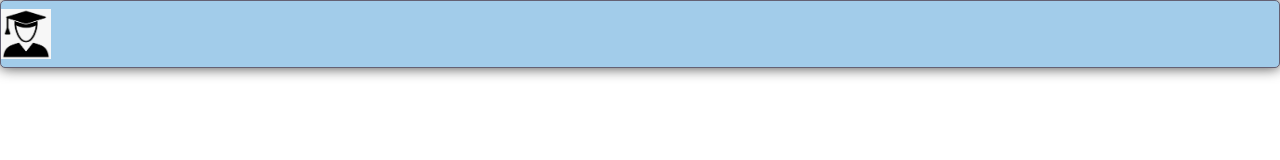
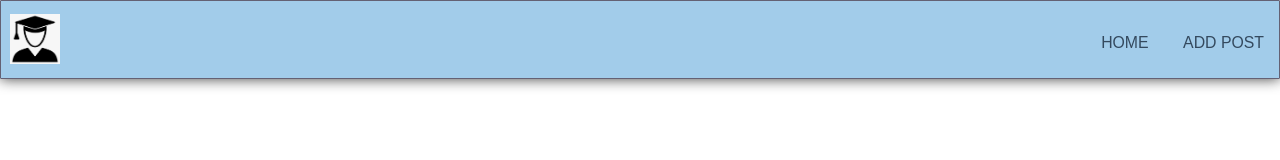
Before and after one commit to pirjo2/BE-WAD, a plain HTML site: page index.html in a window 1280 px wide. Drawn offline with Linux system fonts and the light colour scheme.

Commit message:
kogematta olin mainis :(

```diff
--- a/index.html
+++ b/index.html
@@ -11,5 +11,9 @@
 <body>
     <header class="header">
         <a class="logo" href="#"><img src="profile.png" width="50" height="50" alt="My profile"></a>
+        <ul class="header-list">
+            <a href="#">Home</a>
+            <a href="#">Add post</a>
+        </ul>
     </header>
 </body>
--- a/style.css
+++ b/style.css
@@ -18,13 +18,41 @@ a {
 .logo {
     margin: 0;
     font-size: 1.1em;
+    padding-left: 0.5em;
 }
 
 .header {
-    padding-top: .5em;
-    padding-bottom: .5em;
+    padding-top: .8em;
+    padding-bottom: .4em;
     border: 1px solid #646174;
     background-color: #a2ccea;
     box-shadow: 0px 0px 14px 0px rgba(0, 0, 0, 0.75);
-    border-radius: 5px;
+    border-radius: 1px;
 }
+
+.header-list {
+    float: right;
+}
+
+ul {
+    margin: 0;
+    padding: 0;
+    list-style: none;
+}
+
+.header-list {
+    margin-top: 1em;
+}
+
+.header-list a {
+    padding: 10px 15px;
+    text-transform: uppercase;
+    color: #34495e;
+    font-size: .99em;
+}
+
+.header-list a:hover {
+    background-color: #7ebeb6;
+    color: #092747;
+    border-radius: 15%;
+}
```
